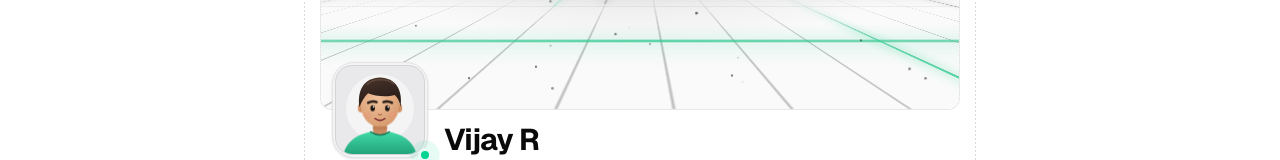
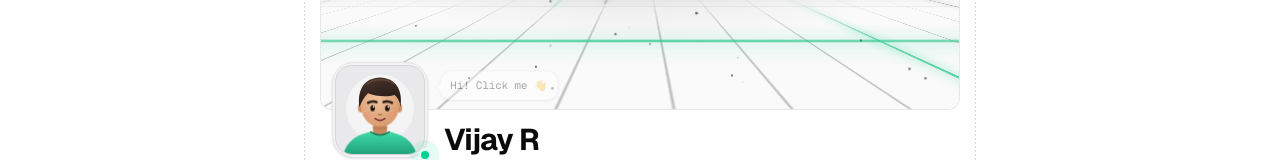
Before and after one commit to VijaaY17/vijay-portfolio-v2, a React (Vite) app: page / in a window 1280 px wide. Shown: the part 194-354 px from the top of the page. Built offline with nearby package versions, Linux system fonts and the light colour scheme.

Commit message:
Make the avatar's interactivity discoverable
Show a small "Hi! Tap me" speech bubble once per visit a moment after the page loads,
and on hover. It waves once, hides itself, and stands down if the visitor interacts first.
Touch devices say "Tap", mouse users "Click".

```diff
--- a/src/components/Hero.tsx
+++ b/src/components/Hero.tsx
@@ -138,6 +138,10 @@ function Avatar() {
   const happyTimer = useRef<number>(0);
   const [hover, setHover] = useState(false);
   const [happy, setHappy] = useState(false);
+  const [greet, setGreet] = useState(false);
+  const inView = useInView(root, { once: true });
+  const touched = useRef(false);
+  const coarse = typeof window !== "undefined" && window.matchMedia("(pointer: coarse)").matches;
   const [burst, setBurst] = useState<{ id: number; ch: string; dx: number; dy: number; rot: number; delay: number }[]>([]);
 
   useEffect(() => {
@@ -162,7 +166,34 @@ function Avatar() {
     };
   }, [reduce]);
 
+  // A calm hello, once per visit: a small bubble appears for a few seconds, then goes away for good.
+  // It stands down as soon as the visitor interacts with the avatar themselves.
+  const markGreeted = () => {
+    touched.current = true;
+    setGreet(false);
+    try {
+      sessionStorage.setItem("greeted", "1");
+    } catch {
+      /* storage unavailable */
+    }
+  };
+  useEffect(() => {
+    if (!inView) return;
+    try {
+      if (sessionStorage.getItem("greeted") === "1") return;
+    } catch {
+      /* storage unavailable */
+    }
+    const show = window.setTimeout(() => !touched.current && setGreet(true), 1600);
+    const hide = window.setTimeout(() => markGreeted(), 1600 + 4500);
+    return () => {
+      window.clearTimeout(show);
+      window.clearTimeout(hide);
+    };
+  }, [inView]);
+
   const onClick = () => {
+    markGreeted();
     setHappy(true);
     window.clearTimeout(happyTimer.current);
     happyTimer.current = window.setTimeout(() => setHappy(false), 1100);
@@ -193,7 +224,10 @@ function Avatar() {
       }}
       onFocus={() => setHover(true)}
       onBlur={() => setHover(false)}
-      onPointerEnter={() => setHover(true)}
+      onPointerEnter={() => {
+        setHover(true);
+        markGreeted();
+      }}
       onPointerLeave={() => setHover(false)}
       onClick={onClick}
       className={`av relative size-[88px] cursor-pointer select-none sm:size-24 ${happy ? "is-happy" : ""}`}
@@ -219,18 +253,20 @@ function Avatar() {
       {/* emoji layer */}
       <div aria-hidden className="pointer-events-none absolute inset-0 z-20">
         <AnimatePresence>
-          {hover && !reduce && (
+          {(hover || greet) && !happy && (
             <motion.span
               key="hi"
-              initial={{ opacity: 0, scale: 0.3, y: 8 }}
-              animate={{ opacity: 1, scale: 1, y: 0 }}
-              exit={{ opacity: 0, scale: 0.3, y: 6 }}
-              transition={{ type: "spring", stiffness: 420, damping: 18 }}
-              className="absolute -right-3 -top-3 grid size-8 place-items-center rounded-full border border-line bg-bg text-base shadow-md"
+              initial={{ opacity: 0, x: -6, scale: 0.94 }}
+              animate={{ opacity: 1, x: 0, scale: 1 }}
+              exit={{ opacity: 0, scale: 0.96, transition: { duration: 0.18 } }}
+              transition={{ duration: 0.3, ease: [0.22, 1, 0.36, 1] }}
+              className="absolute left-full top-2 ml-2.5 whitespace-nowrap rounded-xl border border-line bg-bg px-2.5 py-1.5 font-mono text-[11px] shadow-sm"
             >
+              <span aria-hidden className="absolute -left-1 top-3 size-2 rotate-45 border-b border-l border-line bg-bg" />
+              Hi! {coarse ? "Tap" : "Click"} me{" "}
               <motion.span
-                animate={{ rotate: [0, 18, -10, 18, -6, 0] }}
-                transition={{ duration: 1.2, delay: 0.15, repeat: Infinity, repeatDelay: 0.8 }}
+                animate={reduce ? undefined : { rotate: [0, 16, -8, 12, 0] }}
+                transition={{ duration: 1, delay: 0.35 }}
                 style={{ display: "inline-block", transformOrigin: "70% 80%" }}
               >
                 👋
```
